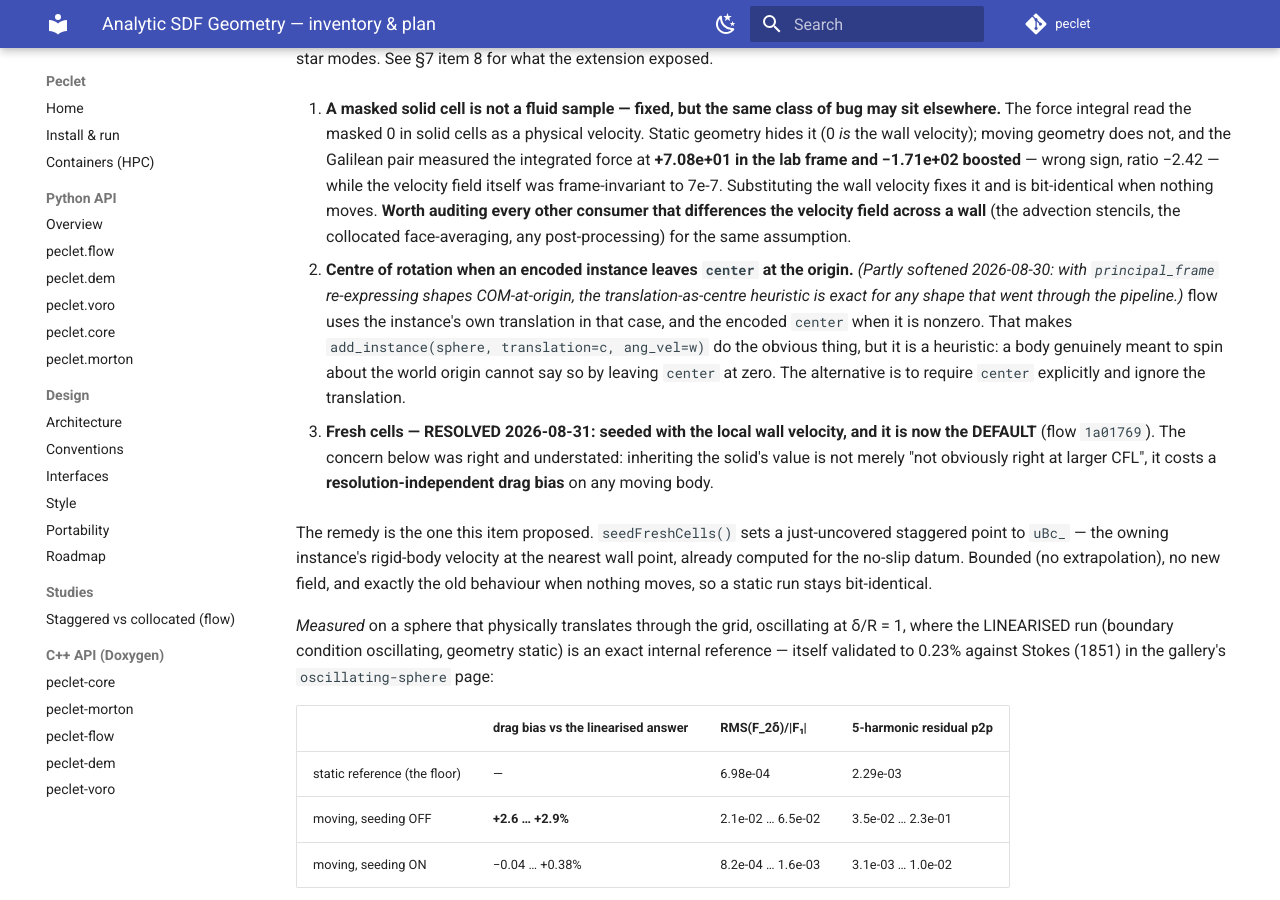
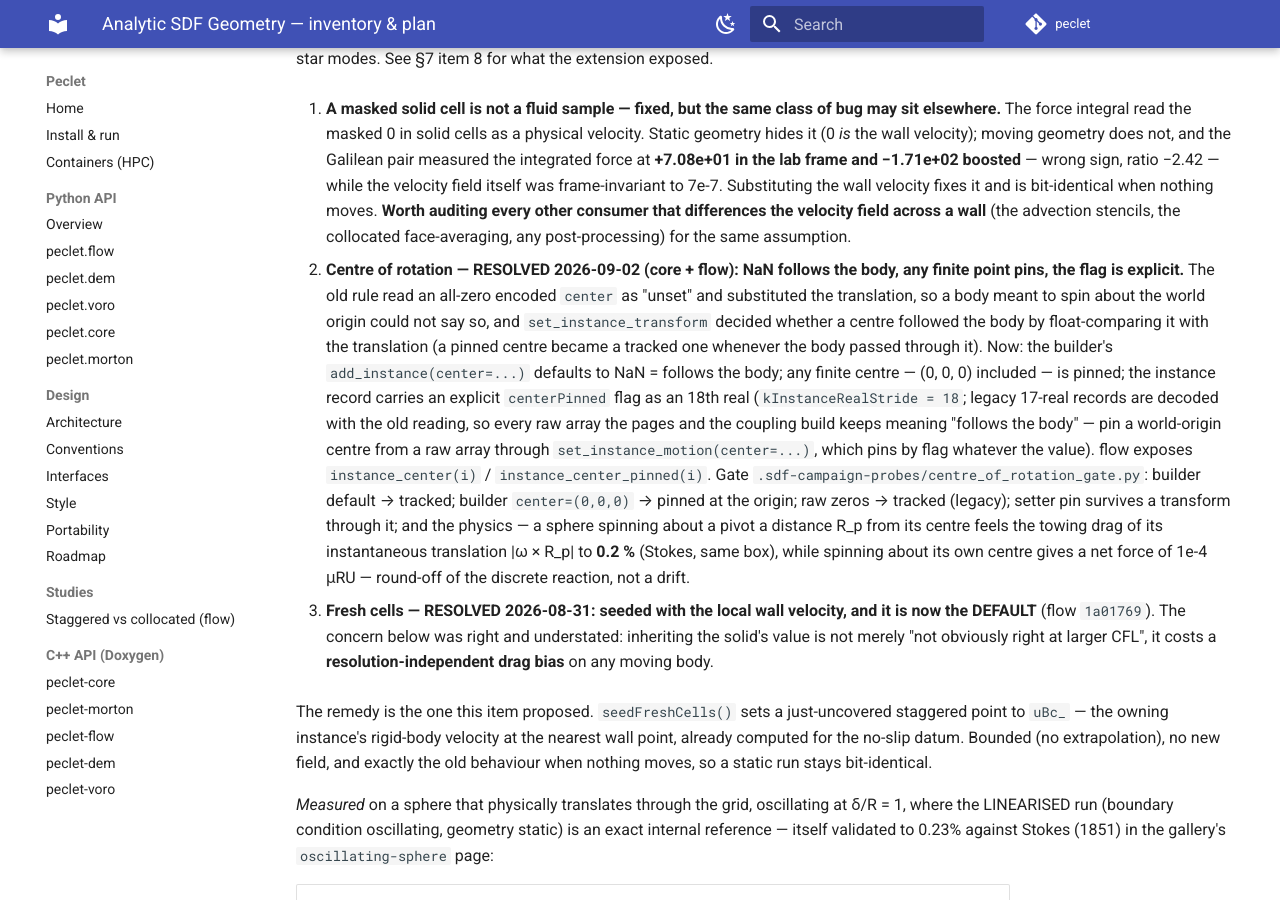
Before and after one commit to computational-chemical-engineering/peclet, an MkDocs documentation site: the page built from docs/ANALYTIC_SDF_GEOMETRY.md, in a window 1280 px wide and 900 px high, scrolled down 23406 px. Built offline with MkDocs 1.6.1 and Material for MkDocs 9.7.7, drawn with Linux system fonts in a browser that asks for light colours; comment, search, counter and statistics services are not loaded.

Commit message:
§7 item 3 resolved: centre of rotation by explicit flag (core 0a7605d, flow cf9d5a8)
Co-Authored-By: Claude Fable 5.1 <noreply@anthropic.com>
Claude-Session: https://claude.ai/code/session_015VFHwjBNfmqw89iVFh2sC6

```diff
--- a/docs/ANALYTIC_SDF_GEOMETRY.md
+++ b/docs/ANALYTIC_SDF_GEOMETRY.md
@@ -1077,13 +1077,24 @@ option was taken in each case and is stated; none of them is settled.
    consumer that differences the velocity field across a wall** (the advection stencils, the
    collocated face-averaging, any post-processing) for the same assumption.
 
-3. **Centre of rotation when an encoded instance leaves `center` at the origin.** *(Partly
-   softened 2026-08-30: with `principal_frame` re-expressing shapes COM-at-origin, the
-   translation-as-centre heuristic is exact for any shape that went through the pipeline.)* flow uses the
-   instance's own translation in that case, and the encoded `center` when it is nonzero. That makes
-   `add_instance(sphere, translation=c, ang_vel=w)` do the obvious thing, but it is a heuristic: a
-   body genuinely meant to spin about the world origin cannot say so by leaving `center` at zero.
-   The alternative is to require `center` explicitly and ignore the translation.
+3. **Centre of rotation — RESOLVED 2026-09-02 (core + flow): NaN follows the body, any finite point
+   pins, the flag is explicit.** The old rule read an all-zero encoded `center` as "unset" and
+   substituted the translation, so a body meant to spin about the world origin could not say so,
+   and `set_instance_transform` decided whether a centre followed the body by float-comparing it
+   with the translation (a pinned centre became a tracked one whenever the body passed through
+   it). Now: the builder's `add_instance(center=...)` defaults to NaN = follows the body; any
+   finite centre — (0, 0, 0) included — is pinned; the instance record carries an explicit
+   `centerPinned` flag as an 18th real (`kInstanceRealStride = 18`; legacy 17-real records are
+   decoded with the old reading, so every raw array the pages and the coupling build keeps
+   meaning "follows the body" — pin a world-origin centre from a raw array through
+   `set_instance_motion(center=...)`, which pins by flag whatever the value). flow exposes
+   `instance_center(i)` / `instance_center_pinned(i)`. Gate
+   `.sdf-campaign-probes/centre_of_rotation_gate.py`: builder default → tracked; builder
+   `center=(0,0,0)` → pinned at the origin; raw zeros → tracked (legacy); setter pin survives a
+   transform through it; and the physics — a sphere spinning about a pivot a distance R_p from
+   its centre feels the towing drag of its instantaneous translation |ω × R_p| to **0.2 %**
+   (Stokes, same box), while spinning about its own centre gives a net force of 1e-4 μRU —
+   round-off of the discrete reaction, not a drift.
 
 4. **Fresh cells — RESOLVED 2026-08-31: seeded with the local wall velocity, and it is now the
    DEFAULT** (flow `1a01769`). The concern below was right and understated: inheriting the solid's
```
